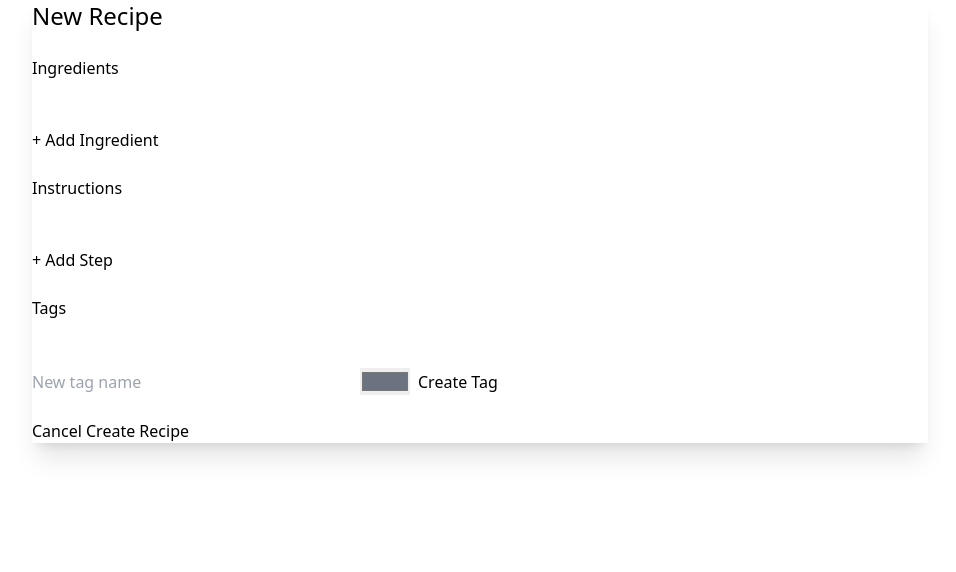
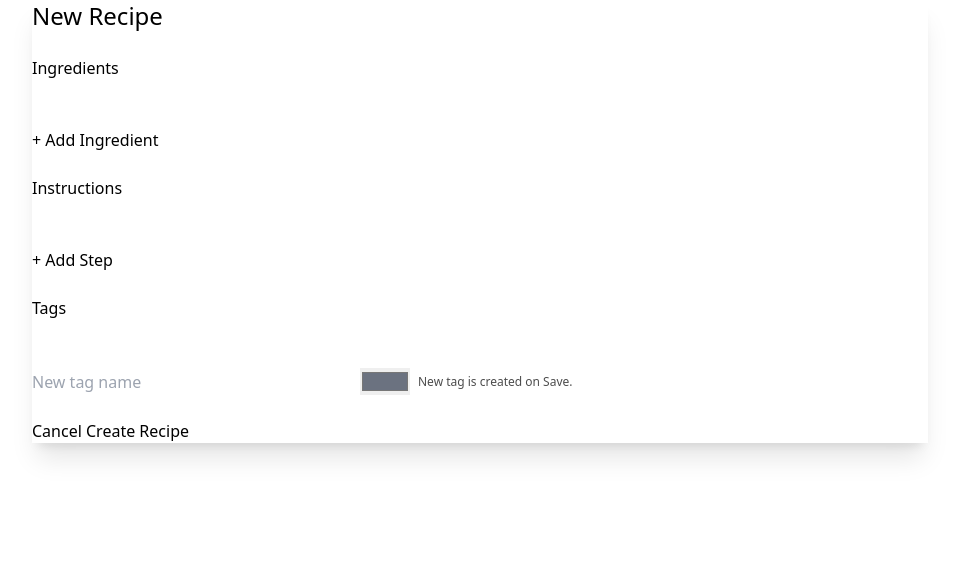
Before and after one commit to mattwilsoncp/MealPlanner, a Django app: page /recipes/new/ in a window 1280 px wide. Shown: the part 188-760 px from the top of the page, without its empty margins (160-1116 px from the left). Run offline with Django 5.2, Linux system fonts and the light colour scheme; the visitor is signed in with stand-in values (Sample User, id 1); some libraries are stand-ins or nearby versions.

Commit message:
feat(05-01): wire review and recipe templates to new edit fields
- Render review queue from needs_review queryset context
- Add instruction order controls posting instruction_<id>_order values
- Keep inline new-tag inputs mapped to backend validation and save flow

```diff
--- a/templates/recipes/recipe_form.html
+++ b/templates/recipes/recipe_form.html
@@ -71,11 +71,15 @@
                     {% if instructions %}
                     {% for inst in instructions %}
                     <div class="flex gap-2 items-start instruction-row">
-                        <input type="number" name="instruction_step" placeholder="Step #" value="{{ inst.step_number }}" class="input input-bordered w-16">
+                        <label class="form-control w-24">
+                            <span class="label-text text-xs">Order</span>
+                            <input type="number" name="instruction_{{ inst.id }}_order" min="1" value="{{ inst.step_number }}" class="input input-bordered w-24">
+                        </label>
                         <textarea name="instruction_text" placeholder="Instruction text" class="textarea textarea-bordered w-full">{{ inst.text }}</textarea>
                         <button type="button" class="btn btn-error btn-outline btn-sm" onclick="this.parentElement.remove()">X</button>
                     </div>
                     {% endfor %}
+                    <p class="text-xs opacity-70">Set order values and save to persist instruction sequence.</p>
                     {% endif %}
                 </div>
                 <button type="button" class="btn btn-outline btn-sm" onclick="addInstruction()">+ Add Step</button>
@@ -97,8 +101,11 @@
                 <div class="flex gap-2 mt-2">
                     <input type="text" name="new_tag_name" placeholder="New tag name" class="input input-bordered input-sm w-full max-w-xs">
                     <input type="color" name="new_tag_color" value="#6B7280" class="input input-bordered input-sm">
-                    <button type="button" class="btn btn-outline btn-sm" onclick="document.getElementById('new_tag_modal').showModal()">Create Tag</button>
+                    <span class="text-xs opacity-70 self-center">New tag is created on Save.</span>
                 </div>
+                {% if form.new_tag_name.errors %}
+                <p class="text-error text-sm">{{ form.new_tag_name.errors|join:", " }}</p>
+                {% endif %}
 
                 <div class="card-actions justify-end mt-6">
                     <a href="{% if object %}{% url 'recipes:recipe_detail' object.pk %}{% else %}{% url 'recipes:recipe_list' %}{% endif %}" class="btn btn-ghost">Cancel</a>
--- a/templates/reviews/review_queue.html
+++ b/templates/reviews/review_queue.html
@@ -9,7 +9,7 @@
         <a href="{% url 'recipes:recipe_list' %}" class="btn btn-ghost">Back to Recipes</a>
     </div>
 
-    {% if not recipes %}
+    {% if not needs_review %}
     <div class="card bg-base-300 p-8 text-center">
         <p class="text-lg">No recipes need review.</p>
         <p class="text-sm opacity-70 mt-2">All recipes are ready for use!</p>
@@ -17,7 +17,7 @@
     </div>
     {% else %}
     <div class="space-y-4">
-        {% for recipe in recipes %}
+        {% for recipe in needs_review %}
         <div class="card bg-base-300 shadow">
             <div class="card-body">
                 <h2 class="card-title">{{ recipe.title }}</h2>
```
